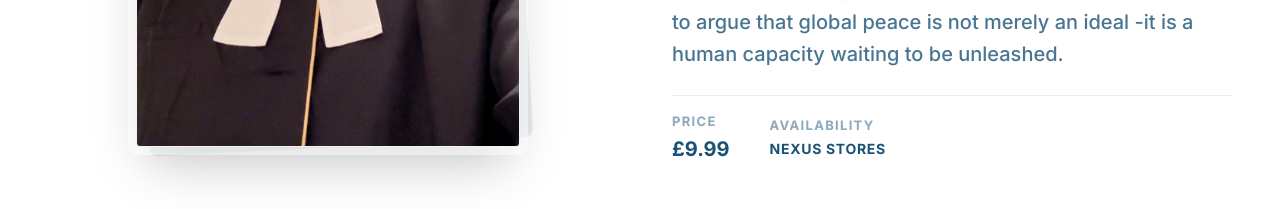
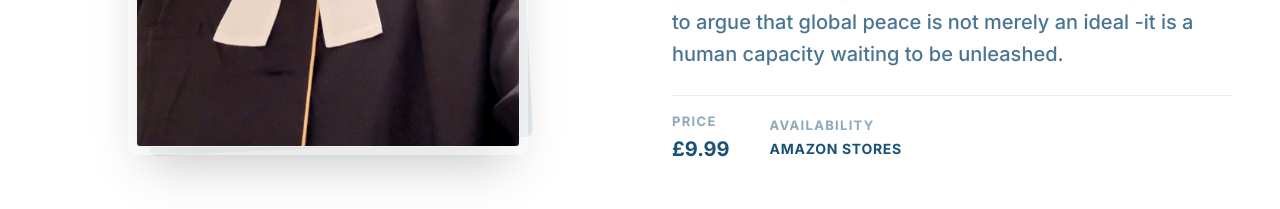
Before and after one commit to Vyce-Digital-Media/global-peace-ministry, a Next.js app: page / in a window 1280 px wide. Shown: the part 3820-4029 px from the top of the page. Built offline with nearby package versions, Linux system fonts and the light colour scheme; a web font is replaced by a local one.

Commit message:
nexus to amazon text change

```diff
--- a/src/app/book/page.tsx
+++ b/src/app/book/page.tsx
@@ -56,7 +56,7 @@ export default function BookPage() {
                         <p className="text-primary-900 font-bold text-2xl mt-4">MRP: £9.99</p>
                         <div className="flex flex-col sm:flex-row flex-wrap gap-4 mt-6">
                            <a href="https://amzn.in/d/09pwp67w" target="_blank" rel="noopener noreferrer" className="btn-primary text-center">
-                              Order Now - nexus stores
+                              Order Now - Amazon Stores
                            </a>
                            <Link href="/contact" className="btn-secondary text-primary-900 border-primary-900 hover:bg-primary-900 hover:text-white text-center">
                               Contact us for a copy
--- a/src/app/page.tsx
+++ b/src/app/page.tsx
@@ -297,7 +297,7 @@ export default function Home() {
               </div>
               <div className="flex flex-col">
                 <span className="text-[13px] font-bold uppercase tracking-widest text-primary-900/50 mb-1">Availability</span>
-                <span className="text-sm font-bold text-primary-900 uppercase tracking-wider text-balance">Nexus Stores</span>
+                <span className="text-sm font-bold text-primary-900 uppercase tracking-wider text-balance">Amazon Stores</span>
               </div>
             </div>
 
```
